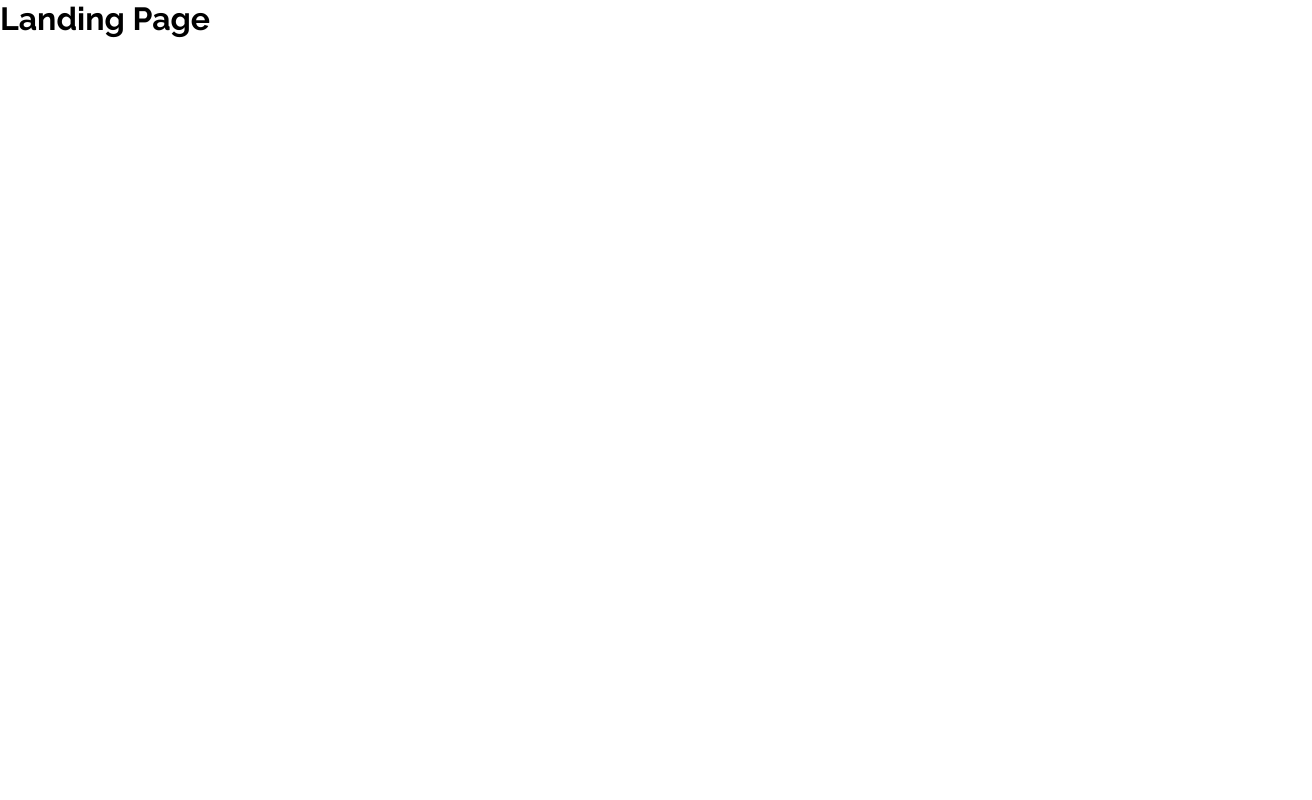
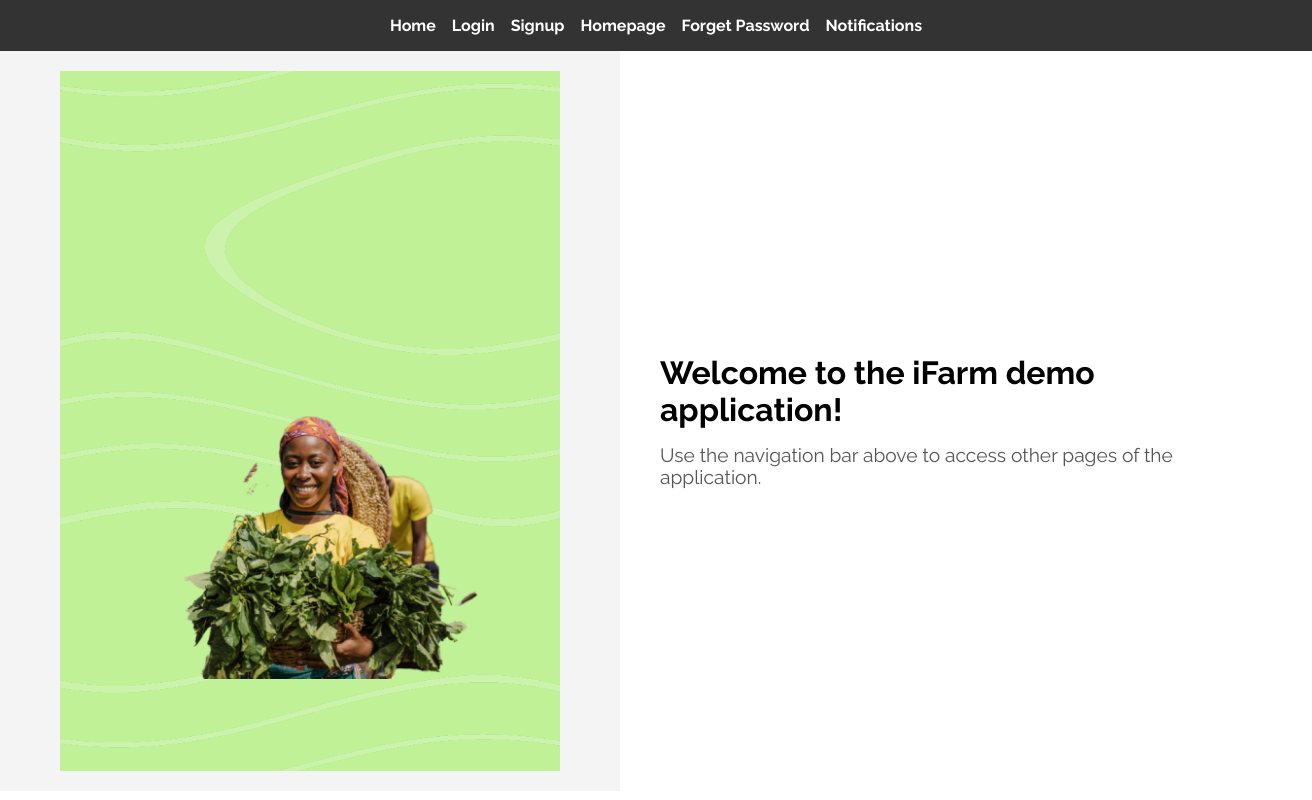
Before and after one commit to simon200ok/ifarmer-frontend-complete, a React (Vite) app: page / in a window 1280 px wide. Shown: the whole page, 1312 px wide, since content can reach past the window. Built offline with nearby package versions, Linux system fonts and the light colour scheme.

Commit message:
update on homepage

```diff
--- /dev/null
+++ b/src/Components/Navbar.css
@@ -0,0 +1,28 @@
+.navbar {
+    display: flex;
+    justify-content: center;
+    background-color: #333;
+    padding: 1rem;
+  }
+
+  .navbar-links {
+    list-style: none;
+    display: flex;
+    gap: 1rem;
+    margin: 0;
+    padding: 0;
+  }
+
+  .navbar-links li {
+    margin: 0;
+  }
+
+  .navbar-links a {
+    color: white;
+    text-decoration: none;
+    font-weight: bold;
+  }
+
+  .navbar-links a:hover {
+    color: #00bcd4;
+  }
--- /dev/null
+++ b/src/Components/Navbar.jsx
@@ -0,0 +1,32 @@
+import React from "react";
+import { Link } from "react-router";
+import "./Navbar.css";
+
+function Navbar() {
+  return (
+    <nav className="navbar">
+      <ul className="navbar-links">
+        <li>
+          <Link to="/">Home</Link>
+        </li>
+        <li>
+          <Link to="/login">Login</Link>
+        </li>
+        <li>
+          <Link to="/signup">Signup</Link>
+        </li>
+        <li>
+          <Link to="/homepage">Homepage</Link>
+        </li>
+        <li>
+          <Link to="/forgot-password">Forget Password</Link>
+        </li>
+        <li>
+          <Link to="/notifications">Notifications</Link>
+        </li>
+      </ul>
+    </nav>
+  );
+}
+
+export default Navbar;
--- a/src/pages/Home.jsx
+++ b/src/pages/Home.jsx
@@ -1,9 +1,25 @@
-function Home() {
+import React from "react";
+import Navbar from "../Components/Navbar";
+import "./Homepage.css";
+import LeftPane from "../Components/LeftPane";
+
+function Homepage() {
   return (
-    <div>
-      <h1>Landing Page</h1>
+    <div className="homepage">
+      <Navbar />
+      <div className="main-content">
+        <div className="left-pane">
+          <LeftPane />
+        </div>
+        <div className="right-content">
+          <h1>Welcome to the iFarm demo application!</h1>
+          <p>
+            Use the navigation bar above to access other pages of the application.
+          </p>
+        </div>
+      </div>
     </div>
   );
 }
 
-export default Home;
+export default Homepage;
--- /dev/null
+++ b/src/pages/Homepage.css
@@ -0,0 +1,44 @@
+.homepage {
+    display: flex;
+    flex-direction: column;
+  }
+
+  .navbar {
+    width: 100%;
+    position: sticky;
+    top: 0;
+    z-index: 1000;
+  }
+
+  .main-content {
+    display: flex;
+    flex-direction: row;
+    height: calc(100vh - 60px);
+  }
+
+  .left-pane {
+    width: 50%;
+    background-color: #f4f4f4;
+    display: flex;
+    align-items: center;
+    justify-content: center;
+    padding: 20px;
+  }
+
+  .right-content {
+    width: 50%;
+    display: flex;
+    flex-direction: column;
+    justify-content: center;
+    padding: 40px;
+  }
+
+  .right-content h1 {
+    font-size: 2rem;
+    margin-bottom: 1rem;
+  }
+
+  .right-content p {
+    font-size: 1.2rem;
+    color: #555;
+  }
--- a/src/pages/Homepage.jsx
+++ b/src/pages/Homepage.jsx
@@ -1,5 +1,25 @@
+import React from "react";
+import Navbar from "../Components/Navbar";
+import "./Homepage.css";
+import LeftPane from "../Components/LeftPane";
+
 function Homepage() {
-  return <div>Homepage</div>;
+  return (
+    <div className="homepage">
+      <Navbar />
+      <div className="main-content">
+        <div className="left-pane">
+          <LeftPane />
+        </div>
+        <div className="right-content">
+          <h1>Welcome to the iFarm demo application!</h1>
+          <p>
+            Use the navigation bar above to access other pages of the application.
+          </p>
+        </div>
+      </div>
+    </div>
+  );
 }
 
 export default Homepage;
--- a/src/pages/Notification.jsx
+++ b/src/pages/Notification.jsx
@@ -95,7 +95,7 @@
                   <li
                     key={notification.notificationId}
                     className={`notification-item ${notification.status === "UNREAD" ? "unread" : "read"}`}
-                    onClick={() => markNotificationAsRead(notification.notificationId)}
+                    onClick={() => markNotificationAsRead(notification.notificationId)} // Mark as read when clicked
                   >
                     <div>
                       <strong>{notification.title}</strong>
```
